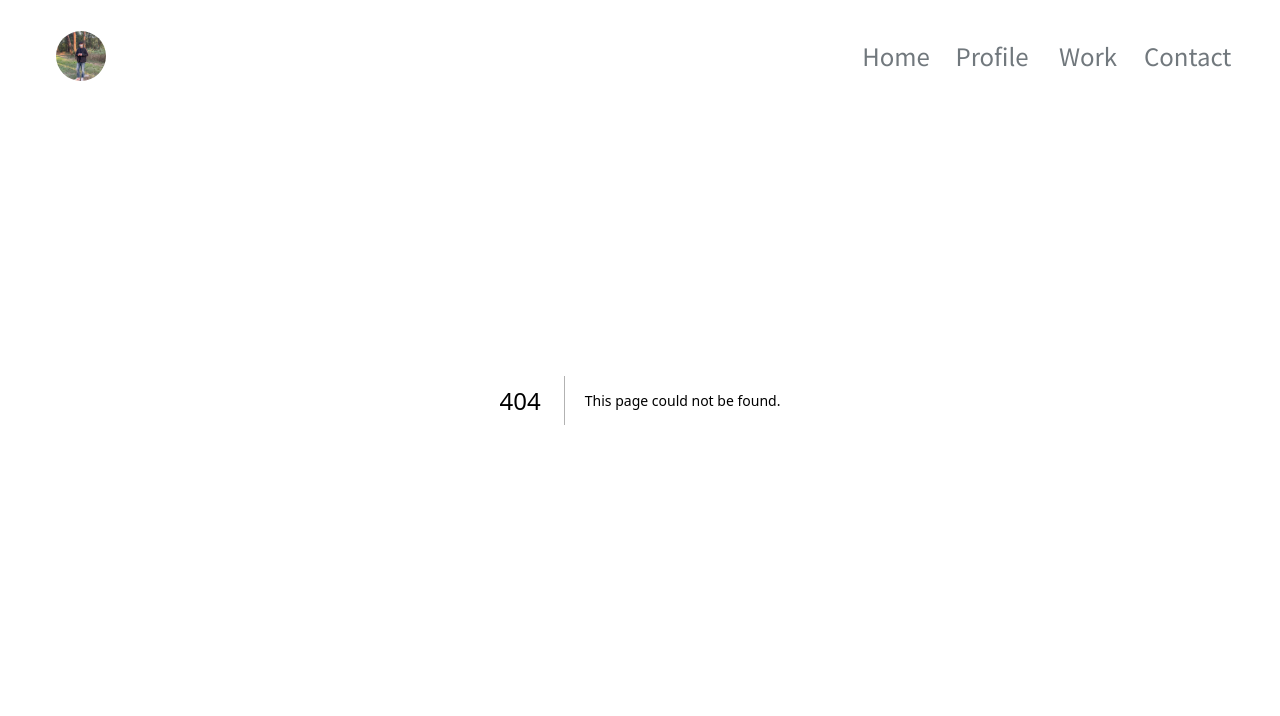
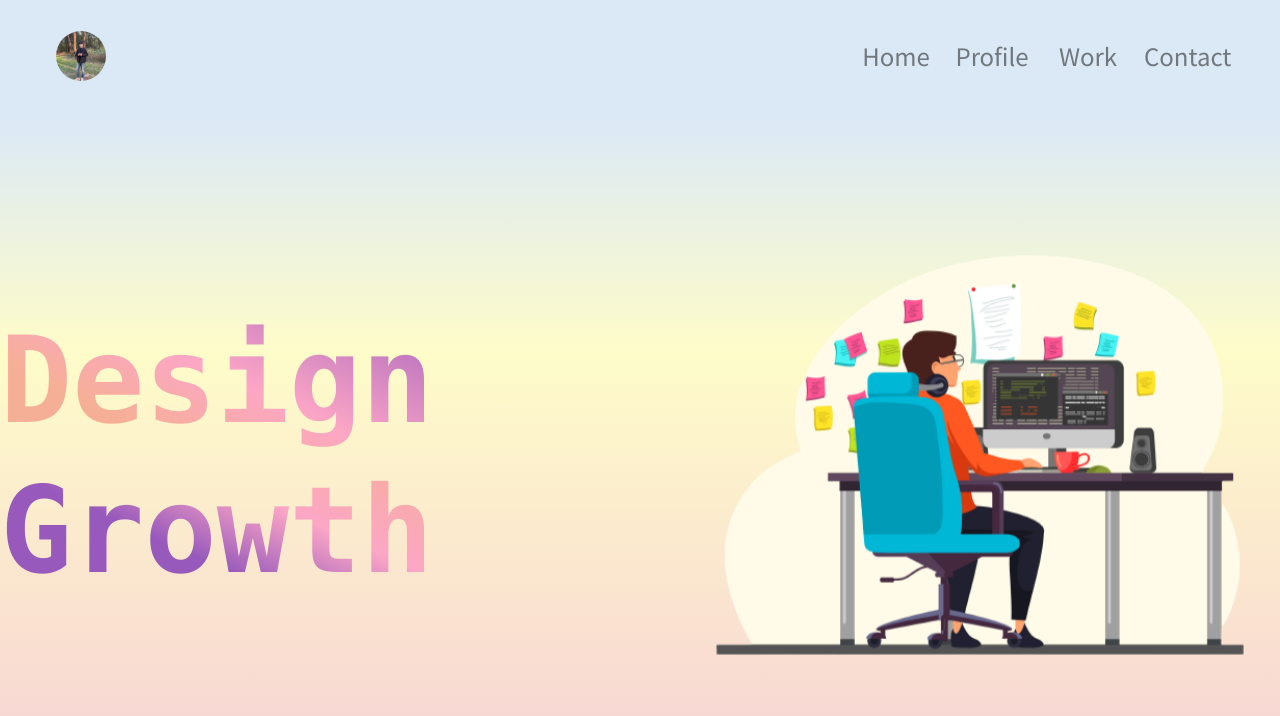
Before and after one commit to lbw3973/portfolio, a Next.js app: page /title in a window 1280 px wide. Before the commit this address had no page. Shown: the top 716 px of the page. Built offline with nearby package versions, Linux system fonts and the light colour scheme.

Commit message:
Feat: title 페이지 구현 중

```diff
--- /dev/null
+++ b/src/app/title/page.tsx
@@ -0,0 +1,23 @@
+import Image from "next/image";
+import React from "react";
+import titleImage from "/public/assets/images/titleImage.png";
+
+function Title() {
+  return (
+    <section className="h-[100vh] pt-28">
+      <div className="h-full flex items-center">
+        <div className="min-w-[600px] w-full">
+          <hgroup className="font-mono font-bold">
+            <h2 className="text-[120px] text-transparent bg-title-First bg-clip-text leading-tight">Design</h2>
+            <h2 className="text-[120px] text-transparent bg-title-Second bg-clip-text leading-tight">Growth</h2>
+          </hgroup>
+        </div>
+        <div className="min-w-[600px]">
+          <Image src={titleImage} alt="titleImage" width={600} height={600} className="animate-cloud" />
+        </div>
+      </div>
+    </section>
+  );
+}
+
+export default Title;
```
